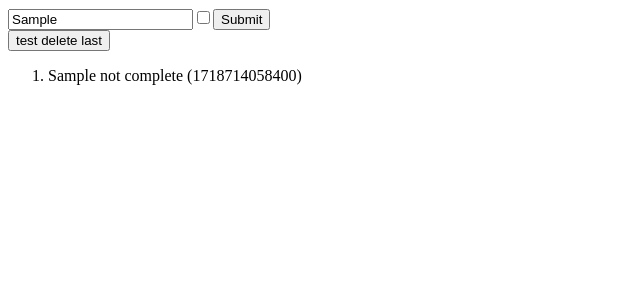
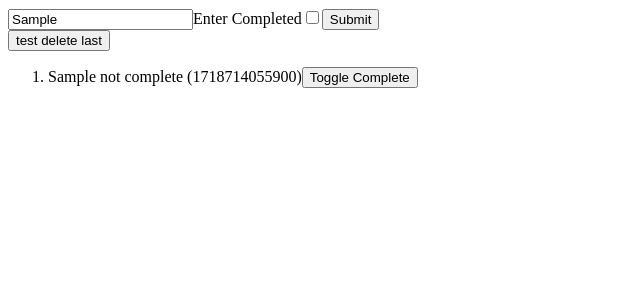
Before and after one commit to AnthonyMellon/ReactCRUD, a React (Create React App) app in the folder my-crud-app/: page / in a window 1280 px wide. Both pictures are taken after typing "Sample" into the empty fields and a click on the button "Submit". Shown: the top 300 px of the page, without its empty margins (0-640 px from the left). Built offline with nearby package versions, Linux system fonts and the light colour scheme.

Commit message:
can now toggle complete on entries

```diff
--- a/my-crud-app/src/Components/ItemInput.tsx
+++ b/my-crud-app/src/Components/ItemInput.tsx
@@ -10,6 +10,7 @@ function ItemInput({createItem: createItem}: ButtonProps)
         <>
             <form onSubmit={OnSubmit}>
                 <input type="text" name="itemName"></input>
+                <label>Enter Completed</label>
                 <input type="checkbox" name="itemComplete"></input>
                 <button type="submit">Submit</button>
             </form>
--- a/my-crud-app/src/Components/ListItem.tsx
+++ b/my-crud-app/src/Components/ListItem.tsx
@@ -1,11 +1,23 @@
-import React from "react";
+import React, { useState } from "react";
 
 function ListItem({itemName, completed, time}: {itemName: string, completed: boolean, time: number})
 {
+    const [isComplete, setIsComplete] = useState<boolean>(completed)
+
     return (
-        <li>{itemName} {completed ? "complete" : "not complete"} {`(${time})`}</li>
+        <li>
+            {itemName} {isComplete ? "complete" : "not complete"} {`(${time})`}
+            <button onClick={ToggleComplete}>Toggle Complete</button>
+        </li>
     );
+
+    function ToggleComplete()
+    {
+        setIsComplete(!isComplete);
+    }
 }
+
+
 
 export class itemData {
 
```
